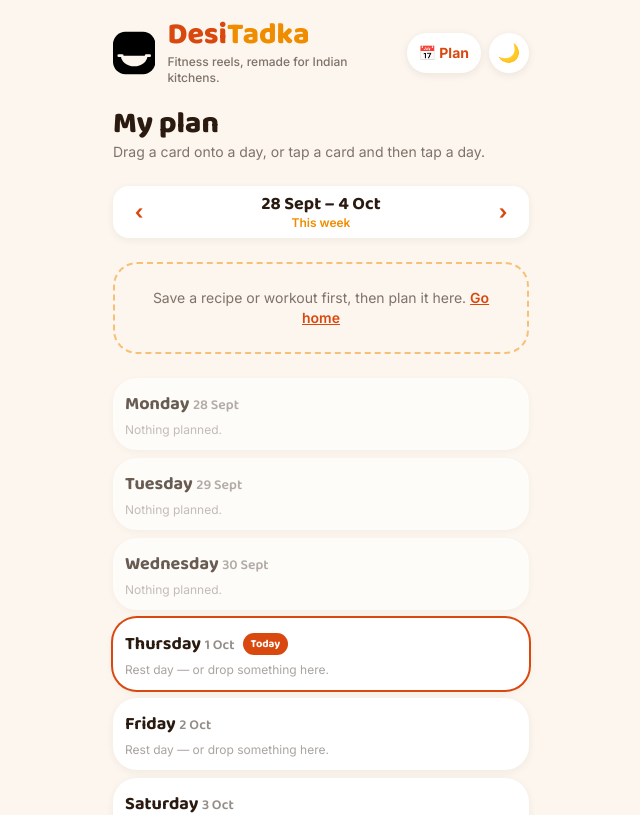
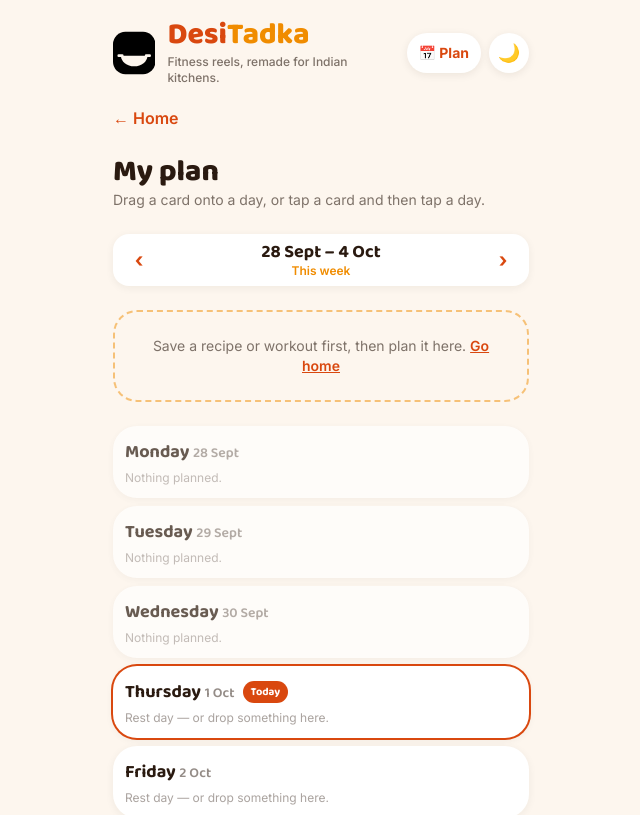
Before and after one commit to sanyagoyal2000/desi-tadka, a Next.js app: page /plan in a window 1280 px wide. Shown: the top 815 px of the page, without its empty margins (319-959 px from the left). Built offline with nearby package versions, Linux system fonts and the light colour scheme.

Commit message:
Add a Home link to the Plan page
Co-Authored-By: Claude Opus 5.5 <noreply@anthropic.com>

```diff
--- a/app/plan/page.tsx
+++ b/app/plan/page.tsx
@@ -72,6 +72,9 @@ export default function PlanPage() {
   if (cards === null || plan === null || !start || !today) {
     return (
       <main className="flex flex-col gap-3">
+        <Link href="/" className="font-semibold text-chili">
+          ← Home
+        </Link>
         {error ? <p className="font-semibold text-chili">{error}</p> : [0, 1, 2].map((i) => <div key={i} className="h-20 animate-pulse rounded-3xl bg-surface/60" />)}
       </main>
     );
@@ -79,6 +82,9 @@ export default function PlanPage() {
 
   return (
     <main className="flex flex-col gap-6">
+      <Link href="/" className="font-semibold text-chili">
+        ← Home
+      </Link>
       <div>
         <h1 className="font-display text-3xl font-extrabold">My plan</h1>
         <p className="text-sm text-ink/60">Drag a card onto a day, or tap a card and then tap a day.</p>
```
